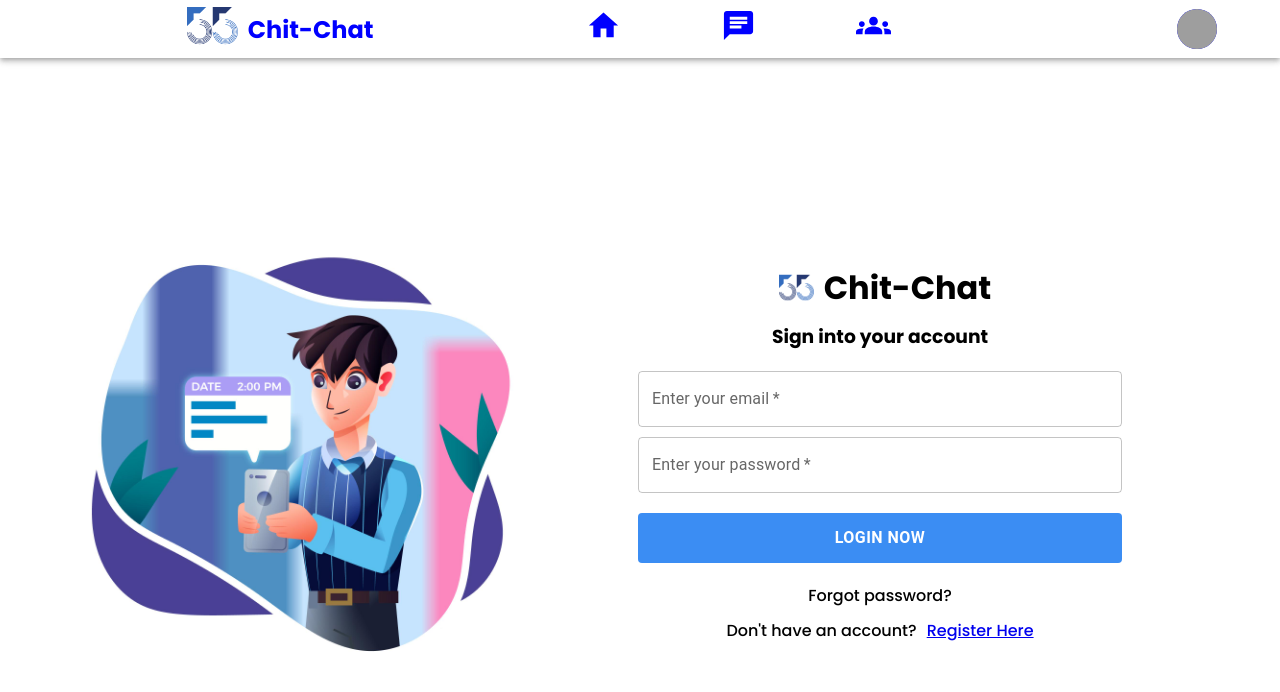
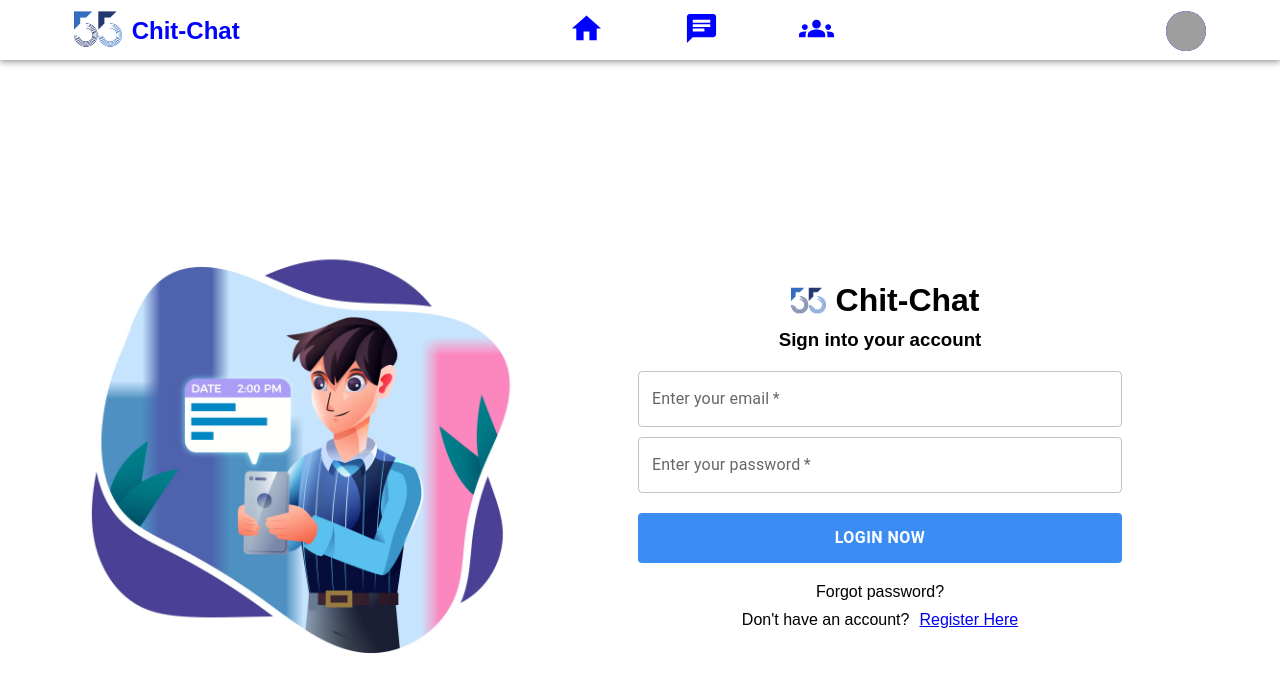
Before and after one commit to AnshulVats55/Chit-Chat-App, a React (Create React App) app: page /userlogin in a window 1280 px wide. Shown: the top 692 px of the page. Built offline with nearby package versions, Linux system fonts and the light colour scheme; grey boxes are pictures that could not be loaded.

Commit message:
updated Navbar styles

```diff
--- a/src/App.js
+++ b/src/App.js
@@ -3,7 +3,7 @@ import '../src/css/style.css';
 import Navbar from  './components/Navbar';
 import LoginPage from './components/LoginPage';
 import { BrowserRouter as Router, Routes, Route} from 'react-router-dom';
-import Chat from './components/chat/Chat';
+// import Chat from './components/chat/Chat';
 
 
 function App() {
@@ -12,7 +12,7 @@ function App() {
           <Navbar />
           <Routes>
             <Route exact path="/userlogin" element={<LoginPage />} />
-            <Route exact path="/chat" element={<Chat />} />
+            {/* <Route exact path="/chat" element={<Chat />} /> */}
           </Routes>
         </Router>
     );
--- a/src/components/Navbar.jsx
+++ b/src/components/Navbar.jsx
@@ -3,17 +3,16 @@
 import * as React from 'react';
 import AppBar from '@mui/material/AppBar';
 import Box from '@mui/material/Box';
-import Toolbar from '@mui/material/Toolbar';
 import IconButton from '@mui/material/IconButton';
-import Typography from '@mui/material/Typography';
+
 import Menu from '@mui/material/Menu';
 import MenuIcon from '@mui/icons-material/Menu';
 import Container from '@mui/material/Container';
 import Avatar from '@mui/material/Avatar';
-import Button from '@mui/material/Button';
+
 import Tooltip from '@mui/material/Tooltip';
 import MenuItem from '@mui/material/MenuItem';
-import AdbIcon from '@mui/icons-material/Adb';
+
 import HomeIcon from '@mui/icons-material/Home';
 import Logo from '../assets/fiftyfive-logo-1.png';
 import ChatIcon from '@mui/icons-material/Chat';
@@ -83,9 +82,9 @@ function ResponsiveAppBar() {
 
     return (
 
-        <AppBar position="static" sx={{background:'transparent'}}>
+        <AppBar  className="container" position="static" sx={{background:'transparent',height:"60px"}}>
             <Container maxWidth="xl">
-                <Box sx={{display:'flex', justifyContent:'center', alignItems:'center'}}>
+                <Box  sx={{display:'flex', justifyContent:'space-between', alignItems:'center', padding:"5px 50px", }}>
 
                 <Box sx={{ flexGrow:1, display: { sm: 'flex', md:'none', lg:'none' } }}>
                         <IconButton
@@ -125,20 +124,20 @@ function ResponsiveAppBar() {
                 </Box>
 
                     {/* medium devices */}
-                    <Box className="left" sx={{flexGrow:1}}>
+                    <Box className="left" sx={{flexFlow:0}} >
                         <div className="img-container">
                             <img src={Logo} alt="logo" />
                         </div>
                         <h2 style={{color:'blue'}}>Chit-Chat</h2>
                     </Box>
 
-                    <Box sx={{ flexGrow: 1.2, display: { xs: 'none', md: 'flex', lg:'flex' }, justifyContent:'flex-start'}}>
+                    <Box sx={{ flexGrow: 0.3, display: { xs: 'none', md: 'flex', lg:'flex' }, justifyContent:'flex-start'}}>
                         {pages.map((page) => (
                             <Link
                             to={page.to}
                                 key={page}
                                 onClick={handleCloseNavMenu}
-                                style={{ my: 2, color: 'white', display: 'block', color:'blue', margin:'0px 50px'}}
+                                style={{ my: 2,  display: 'block', color:'blue', padding:'0px 40px'}}
                             >
                                 {page.icon}
                             </Link>
@@ -146,7 +145,7 @@ function ResponsiveAppBar() {
                     </Box>
 
                     {/* small devices */}
-                    <Box sx={{flexGrow:1, display: { xs: 'flex', md: 'none', lg:'none' }}}>
+                    <Box sx={{flexGrow:0.5, display: { xs: 'flex', md: 'none', lg:'none' }}}>
                         <Box className="left-main">
                             <div className="img-container">
                                 <img src={Logo} alt="" />
@@ -156,7 +155,7 @@ function ResponsiveAppBar() {
                     </Box>
 
 
-                    <Box sx={{ flexGrow: 0.2 }}>
+                    <Box sx={{ flexGrow: 0}}>
                         <Tooltip title="Open settings">
                             <IconButton onClick={handleOpenUserMenu} sx={{ p: 0 }}>
                                 <Avatar alt="Remy Sharp" src="/static/images/avatar/2.jpg" sx={{backgroundColor:'blue'}}/>
--- a/src/css/style.css
+++ b/src/css/style.css
@@ -1,4 +1,4 @@
-@import url('https://fonts.googleapis.com/css2?family=Poppins:wght@500;600;700&display=swap');
+
 
 *{
     margin: 0;
@@ -27,24 +27,17 @@ body{
 }
 
 /* Navbar CSS */
-.navbar{
-    display: flex;
-    justify-content: space-between;
-    align-items: center;
-    width: 100%;
-}
+
 
 .left,.left-main{
     display: flex;
     align-items: center;
-    justify-content:center;
-    /* font-size: 4rem; */
+    justify-content:flex-start;
 
 }
   .img-container{
-    width:10%;
+    width:16%;
     margin-right: 10px;
-    /* height: 100%; */
 
 }
   .img-container img{
@@ -67,16 +60,23 @@ body{
     #loginPageImage{
         display: none;
     }
-}
-
-@media screen and (max-width: 600px){
     .left{
         display: none;
     }
+
     .left-main{
         display: flex;
         font-size: 1rem ;
 
     }
 }
+
+@media screen and (max-width: 600px){
+  .left-main{
+    margin-left: 20px;
+  }
+  .container{
+    padding: 0;
+  }
+}
 /* Signup page CSS Starts */
```
Also changed, not shown: src/assets/rocketimage.jpg (deleted).
